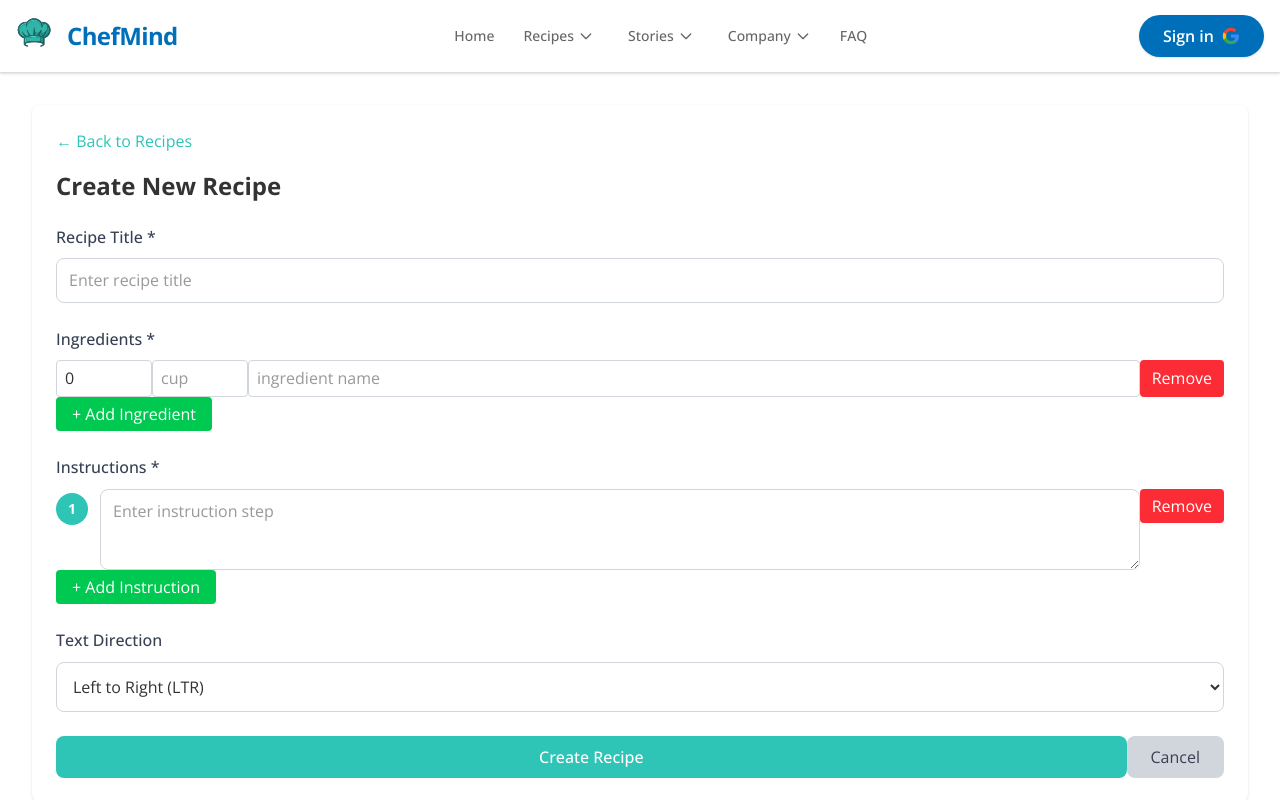
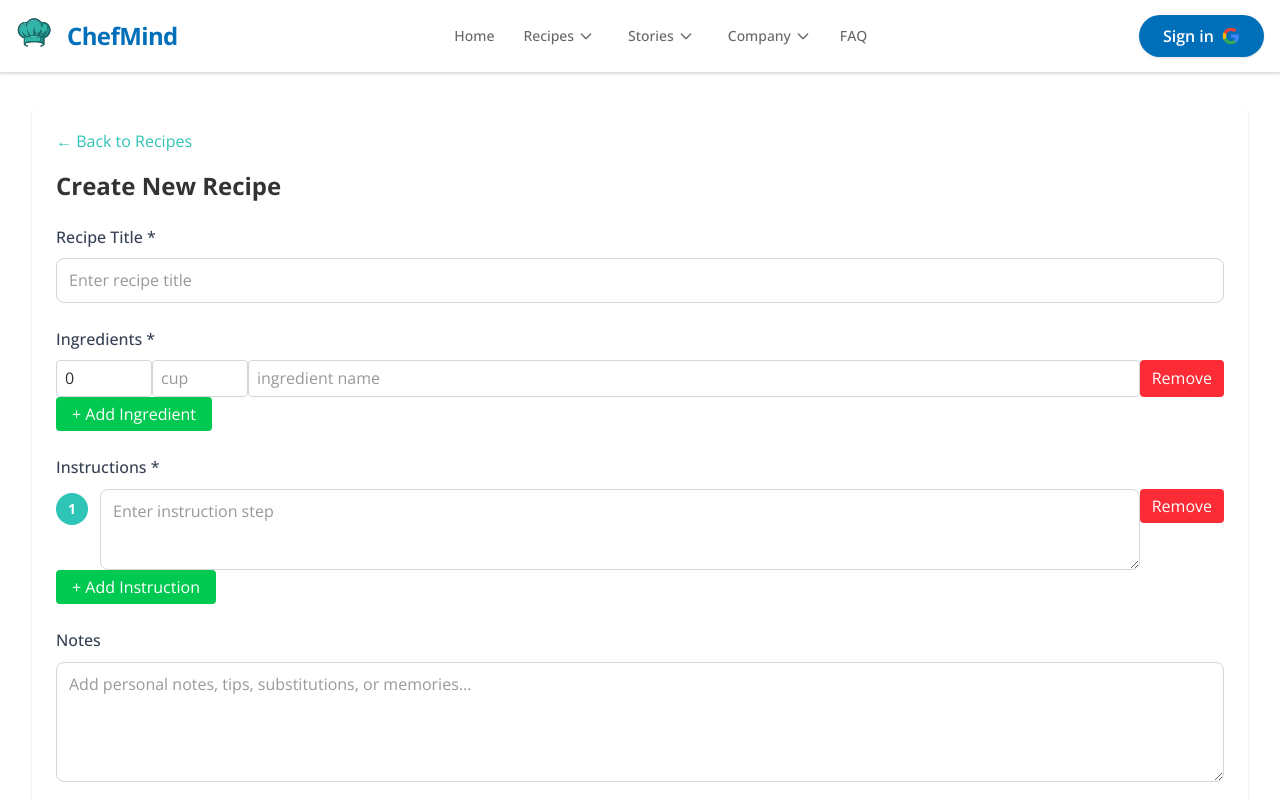
Before and after one commit to avitalg/chefmind, a React (Vite) app: page /create in a window 1280 px wide. Shown: the top 800 px of the page. Built offline with nearby package versions, Linux system fonts and the light colour scheme; no server answers.

Commit message:
add and edit note

```diff
--- a/src/editRecipe.tsx
+++ b/src/editRecipe.tsx
@@ -13,6 +13,7 @@ interface Recipe {
   title: string
   ingredients: Ingredient[]
   instructions: string[]
+  notes?: string
   url?: string
   _id?: string
   direction: string
@@ -24,7 +25,10 @@ interface EditRecipeProps {
 }
 
 export default function EditRecipe({ recipe: initialRecipe }: EditRecipeProps) {
-  const [recipe, setRecipe] = useState<Recipe>(initialRecipe)
+  const [recipe, setRecipe] = useState<Recipe>({
+    ...initialRecipe,
+    notes: initialRecipe.notes ?? '',
+  })
   const [error, setError] = useState('')
   const { updateRecipe } = useRecipes()
   const navigate = useNavigate()
@@ -176,6 +180,19 @@ export default function EditRecipe({ recipe: initialRecipe }: EditRecipeProps) {
           </button>
         </fieldset>
 
+        <div>
+          <label htmlFor="notes" className="block mb-2">
+            Notes:
+          </label>
+          <textarea
+            id="notes"
+            value={recipe.notes ?? ''}
+            onChange={(e) => setRecipe({ ...recipe, notes: e.target.value })}
+            className="w-full p-2 border rounded min-h-[120px]"
+            placeholder="Add personal notes, tips, substitutions, or memories..."
+          />
+        </div>
+
         {error && <p className="text-red-500">{error}</p>}
 
         <button
--- a/src/homepage.tsx
+++ b/src/homepage.tsx
@@ -11,6 +11,7 @@ interface Recipe {
   title: string
   ingredients: Array<{ amount: number; unit: string; name: string }>
   instructions: string[]
+  notes?: string
   url?: string
   _id?: string
   direction: string
--- a/src/hooks/useRecipes.ts
+++ b/src/hooks/useRecipes.ts
@@ -13,6 +13,7 @@ export interface Recipe {
   title: string
   ingredients: Ingredient[]
   instructions: string[]
+  notes?: string
   url?: string
   _id?: string
   direction: string
--- a/src/pages/CreateRecipe.tsx
+++ b/src/pages/CreateRecipe.tsx
@@ -14,6 +14,7 @@ interface Recipe {
   title: string
   ingredients: Ingredient[]
   instructions: string[]
+  notes?: string
   url?: string
   _id?: string
   direction: string
@@ -32,6 +33,7 @@ export default function CreateRecipe() {
     title: '',
     ingredients: [{ amount: 0, unit: '', name: '' }],
     instructions: [''],
+    notes: '',
     direction: 'ltr'
   })
   const [error, setError] = useState('')
@@ -224,6 +226,19 @@ export default function CreateRecipe() {
         </fieldset>
 
         <div>
+          <label htmlFor="notes" className="block mb-2 font-medium text-gray-700">
+            Notes
+          </label>
+          <textarea
+            id="notes"
+            value={recipe.notes ?? ''}
+            onChange={(e) => setRecipe({ ...recipe, notes: e.target.value })}
+            className="w-full p-3 border border-gray-300 rounded-lg focus:ring-2 focus:ring-[#2ec4b6] focus:border-[#2ec4b6] min-h-[120px]"
+            placeholder="Add personal notes, tips, substitutions, or memories..."
+          />
+        </div>
+
+        <div>
           <label htmlFor="direction" className="block mb-2 font-medium text-gray-700">
             Text Direction
           </label>
--- a/src/pages/recipe/recipe.tsx
+++ b/src/pages/recipe/recipe.tsx
@@ -172,6 +172,28 @@ export default function Recipe() {
         </section>
       </article>
 
+      {recipe.notes?.trim() && (
+        <section className="card mt-8">
+          <h2 className="text-xl sm:text-2xl font-semibold text-ink mb-4 flex items-center leading-tight">
+            <svg
+              className="w-6 h-6 mr-2 text-teal"
+              fill="none"
+              stroke="currentColor"
+              viewBox="0 0 24 24"
+            >
+              <path
+                strokeLinecap="round"
+                strokeLinejoin="round"
+                strokeWidth={2}
+                d="M11 5H6a2 2 0 00-2 2v11a2 2 0 002 2h11a2 2 0 002-2v-5m-1.414-9.414a2 2 0 112.828 2.828L11.828 15H9v-2.828l8.586-8.586z"
+              />
+            </svg>
+            Notes
+          </h2>
+          <p className="text-gray-700 leading-relaxed whitespace-pre-wrap">{recipe.notes}</p>
+        </section>
+      )}
+
       {/* Action Buttons */}
       <div className="mt-8 flex justify-center space-x-4">
         <button
```
